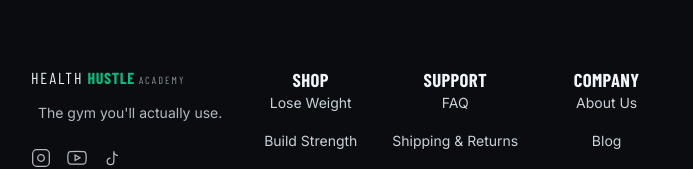
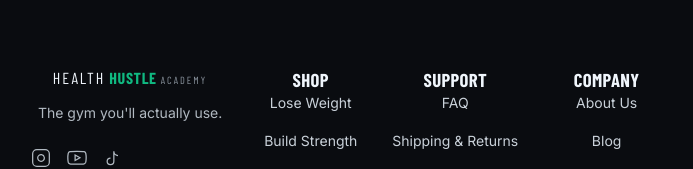
Before and after one commit to abelitisarmand-crypto/healthhustleacademy, a plain HTML site: page index.html in a window 1280 px wide. Shown: the part 6466-6635 px from the top of the page, without its empty margins (293-986 px from the left). Drawn offline with nearby package versions, Linux system fonts and the light colour scheme; no server answers; a web font is replaced by a local one.

Commit message:
Center footer logo column
Co-Authored-By: Claude Sonnet 4.6 <noreply@anthropic.com>

```diff
--- a/assets/css/style.css
+++ b/assets/css/style.css
@@ -925,6 +925,10 @@ img {
   text-align: center;
 }
 
+.footer-col .logo {
+  justify-content: center;
+}
+
 .footer-col h4 {
   font-size: 14px;
   margin-bottom: 24px;
```
